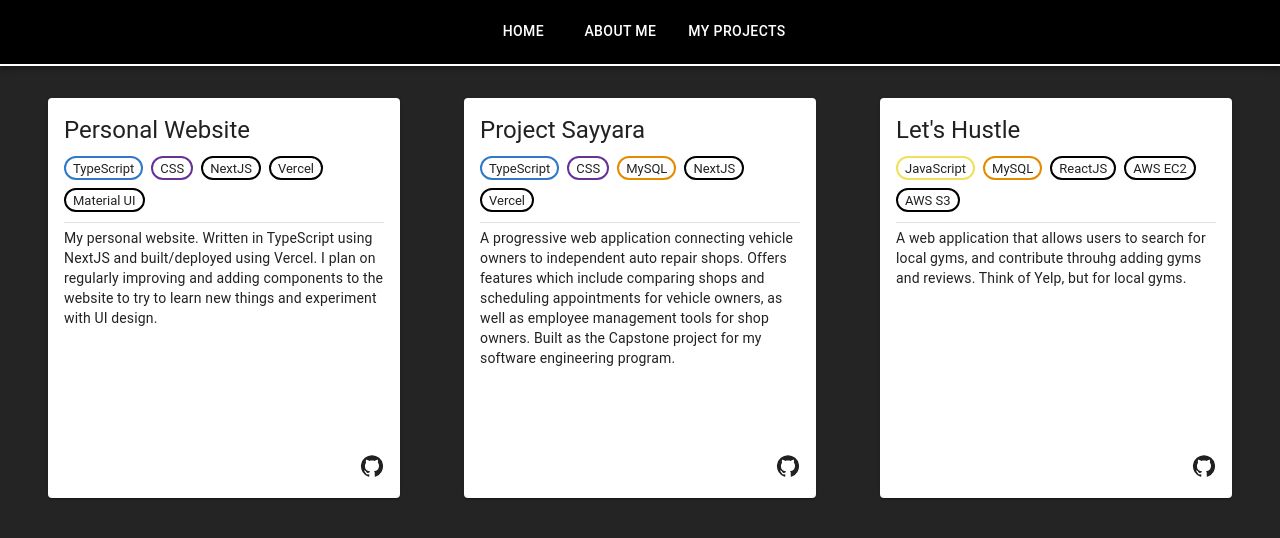
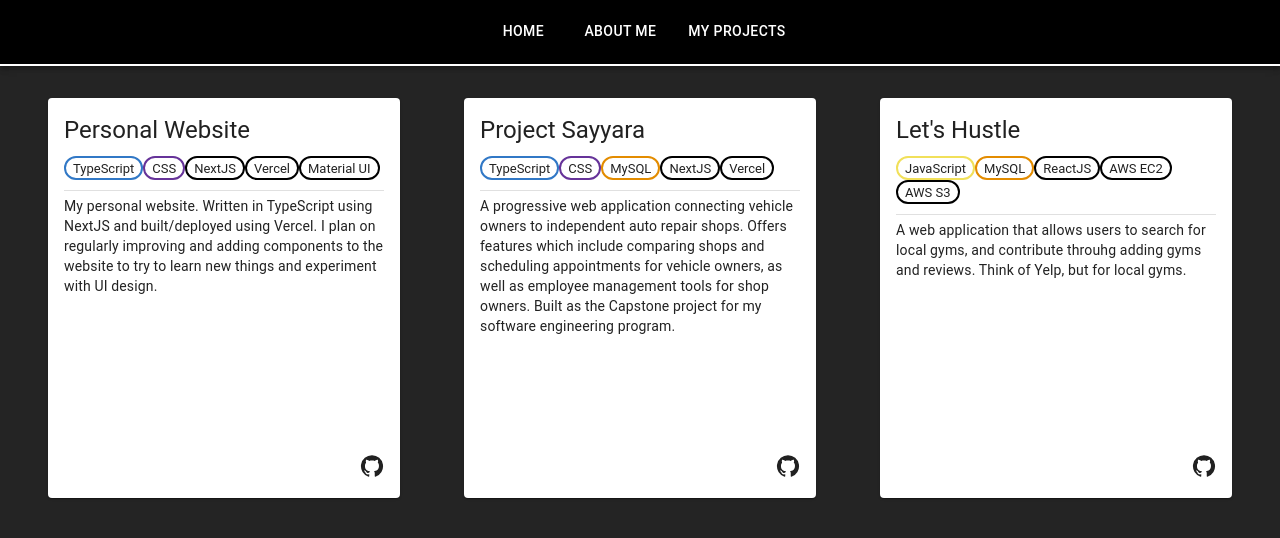
Before and after one commit to TimChoy/personal-site, a Next.js app: page /projects in a window 1280 px wide. Shown: the top 538 px of the page. Built offline with nearby package versions, Linux system fonts and the light colour scheme.

Commit message:
Update MUI components to v6

```diff
--- a/src/app/projects/page.tsx
+++ b/src/app/projects/page.tsx
@@ -1,4 +1,5 @@
-import { Box, Grid } from "@mui/material";
+import { Box } from "@mui/material";
+import Grid from "@mui/material/Grid2";
 import ProjectCard from "@/components/projectCard";
 import styles from "./projects.module.css";
 import { IProjectProps } from "@/common/types";
@@ -38,7 +39,7 @@ export default function Projects() {
           columns={{ xs: 1, sm: 2, md: 3 }}
         >
           {projectList.map((project, index) => (
-            <Grid item xs={1} sm={1} md={1} key={index}>
+            <Grid key={index} size={{ xs: 1, sm: 1, md: 1 }}>
               <ProjectCard
                 title={project.title}
                 technologies={project.technologies}
--- a/src/components/projectCard.tsx
+++ b/src/components/projectCard.tsx
@@ -7,8 +7,8 @@ import {
   Chip,
   Typography,
   Divider,
-  Grid,
 } from "@mui/material";
+import Grid from "@mui/material/Grid2";
 import React from "react";
 import GitHubIcon from "@mui/icons-material/GitHub";
 import styles from "./projectCard.module.css";
@@ -35,9 +35,8 @@ const ProjectCard = (props: IProjectProps) => {
           >
             {props.title}
           </Typography>
-          <Grid container spacing={1}>
+          <Grid spacing={1}>
             {props.technologies.map((data, index) => (
-              <Grid item key={index}>
               <Chip
                 key={index}
                 label={data}
@@ -45,11 +44,10 @@ const ProjectCard = (props: IProjectProps) => {
                 size="small"
                 // Border colour will be based on language, or black otherwise
                 sx={{
-                    borderColor: mapColourToTech[data] ?? "black" ,
+                  borderColor: mapColourToTech[data] ?? "black",
                   borderWidth: "2px",
                 }}
               />
-              </Grid>
             ))}
           </Grid>
           <Divider sx={{ marginTop: "10px", marginBottom: "5px" }} />
```
Lines whose indentation alone changed are shown as unchanged.
